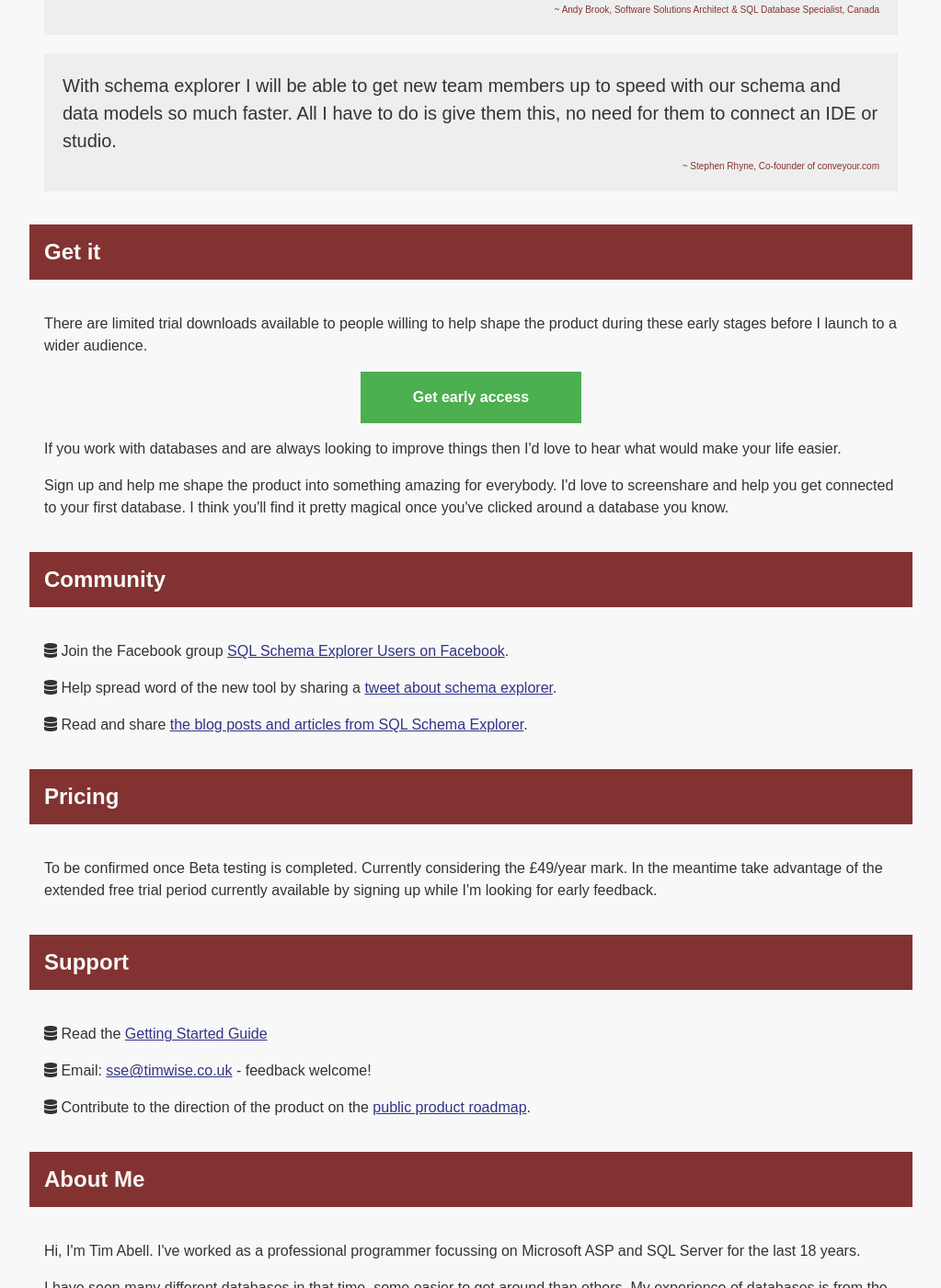
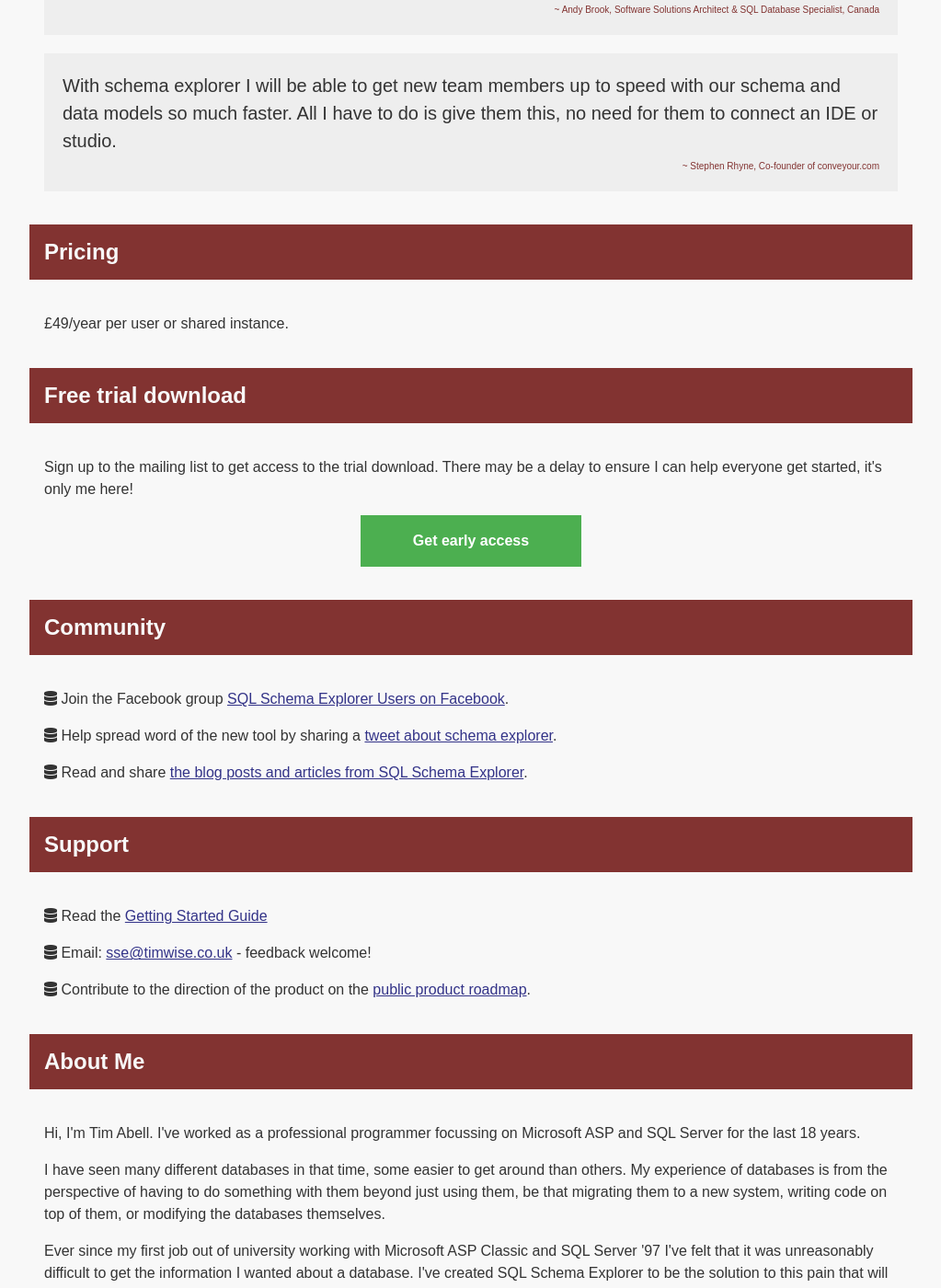
Before and after one commit to timabell/schema-explorer, a Jekyll site: the page built from index.html, in a window 1280 px wide and 1400 px high, scrolled down 2236 px. Shown: the whole window at 92% size, without its empty margins (128-1151 px from the left). Built offline with Jekyll 4.4.1, drawn with Linux system fonts in a browser that asks for light colours; nearby versions of some CDN libraries.

Commit message:
New download copytext
moved pricing up

```diff
--- a/index.html
+++ b/index.html
@@ -87,19 +87,18 @@
 		<span class="attribution">~ Stephen Rhyne, Co-founder of conveyour.com</span>
 	</blockquote>
 
-	<h2 id="get-it">Get it</h2>
+	<h2 id="pricing">Pricing</h2>
 	<p>
-	  There are limited trial downloads available to people willing to help shape the product during these early stages before I launch to a wider audience.
+		£49/year per user or shared instance.
+	</p>
+
+	<h2 id="get-it">Free trial download</h2>
+	<p>
+		Sign up to the mailing list to get access to the trial download. There may be a delay to ensure I can help everyone get started, it's only me here!
 	</p>
 	<p>
 	  <a target="_blank" href="https://www.getdrip.com/forms/70504364/submissions/new"
 	    class="button">Get early access</a>
-	</p>
-	<p>
-	  If you work with databases and are always looking to improve things then I'd love to hear what would make your life easier.
-	</p>
-	<p>
-	  Sign up and help me shape the product into something amazing for everybody. I'd love to screenshare and help you get connected to your first database. I think you'll find it pretty magical once you've clicked around a database you know.
 	</p>
 
 	<h2 id="community">Community</h2>
@@ -111,11 +110,6 @@
 	<p>
 	  <i class="fas fa-database"></i>
 	  Read and share <a target="_blank" href="blog/">the blog posts and articles from SQL Schema Explorer</a>.</p>
-
-	<h2 id="pricing">Pricing</h2>
-	<p>
-	  To be confirmed once Beta testing is completed. Currently considering the £49/year mark. In the meantime take advantage of the extended free trial period currently available by signing up while I'm looking for early feedback.
-	</p>
 
 	<h2 id="support">Support</h2>
 	<p>
```
